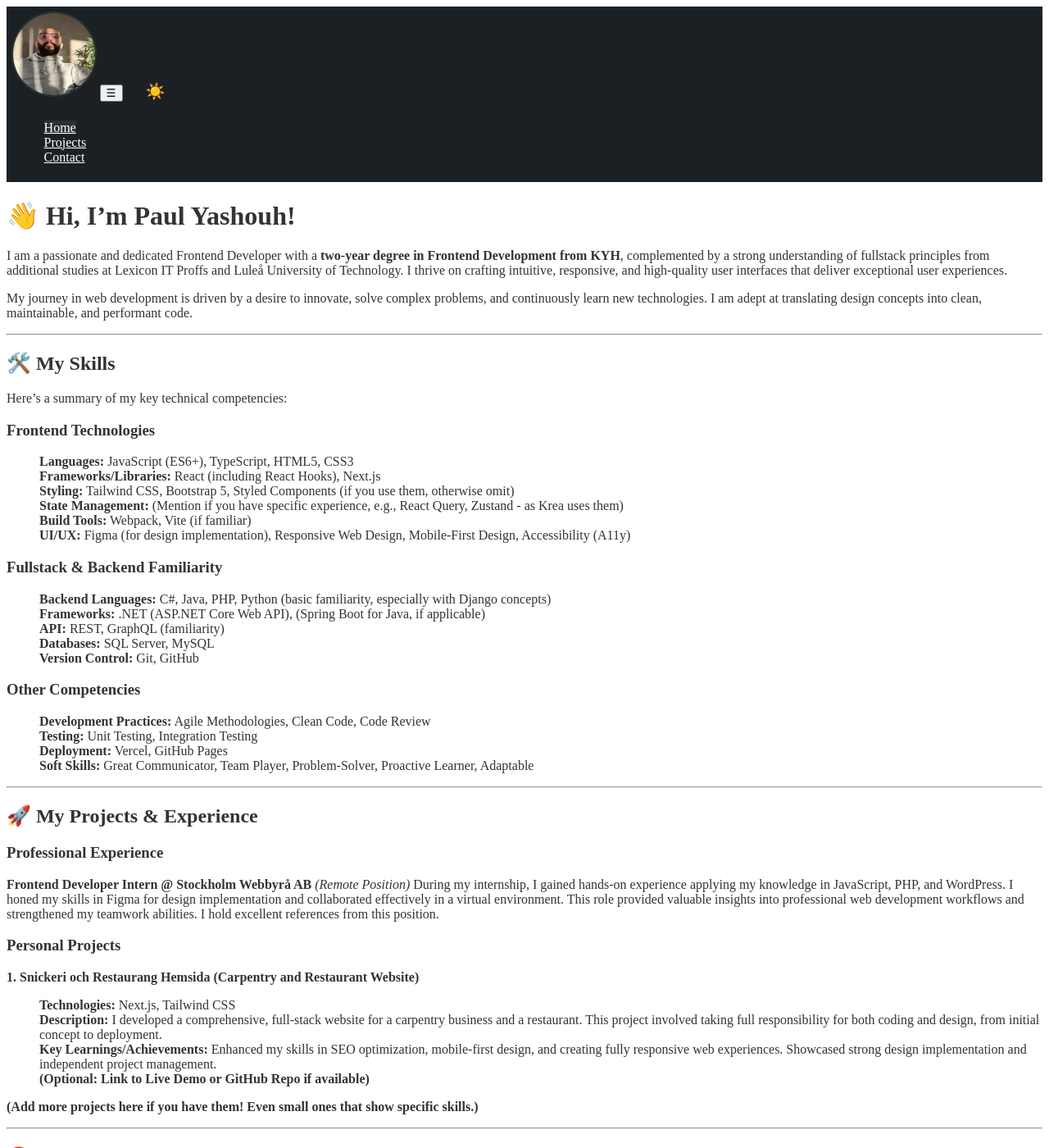
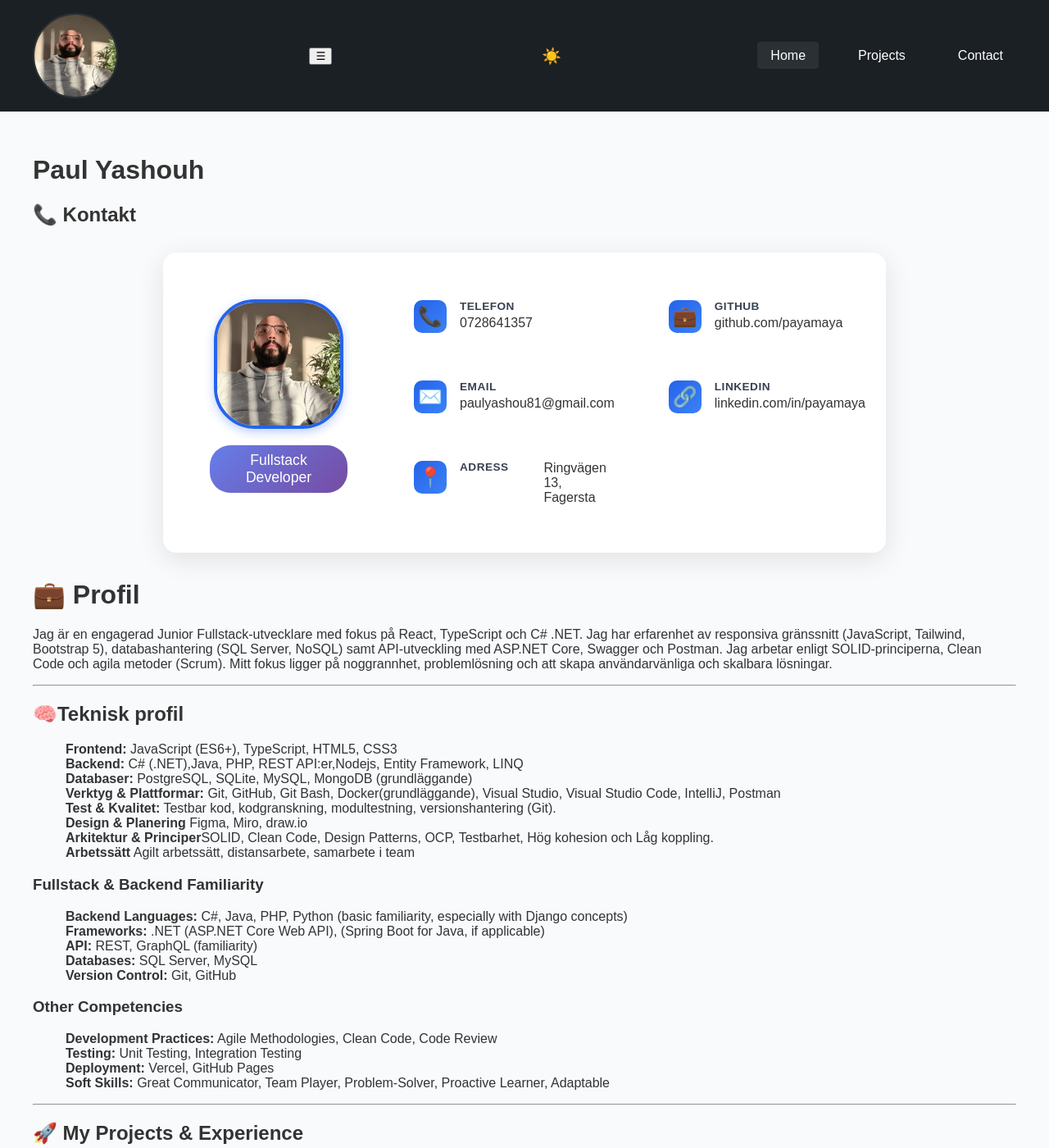
Before and after one commit to payamaya/payamaya.github.io, a Jekyll site: the page built from index.md, in a window 1280 px wide and 1400 px high. Shown: the whole window at 82% size. Built offline with Jekyll 4.4.1, drawn with Linux system fonts in a browser that asks for light colours; our own code applies the rules of GitHub Pages for plain Markdown files; some of the changed text lies outside the part shown.

Commit message:
adding style to the header

```diff
--- /dev/null
+++ b/_includes/footer.html
@@ -0,0 +1,32 @@
+<footer class="site-footer">
+  <div class="footer-content">
+    <div class="footer-profile">
+      <div class="footer-info">
+        <h3>Paul Yashouh</h3>
+        <p>Fullstack Developer</p>
+      </div>
+    </div>
+
+    <div class="footer-nav">
+      <ul class="footer-menu">
+        {% for item in site.data.navigation.main %}
+        <li>
+          <a href="{{ item.url | relative_url }}" {% if page.url==item.url %}class="active" {% endif %}>
+            {{ item.name }}
+          </a>
+        </li>
+        {% endfor %}
+      </ul>
+    </div>
+
+    <div class="footer-social">
+      <a href="https://github.com/payamaya/" target="_blank" class="social-link">GitHub</a>
+      <a href="https://www.linkedin.com/in/payamaya/" target="_blank" class="social-link">LinkedIn</a>
+      <a href="mailto:paulyashou81@gmail.com" class="social-link">Email</a>
+    </div>
+  </div>
+
+  <div class="footer-bottom">
+    <p>&copy; 2024 Paul Yashouh. All rights reserved.</p>
+  </div>
+</footer>
--- a/_includes/head.html
+++ b/_includes/head.html
@@ -29,6 +29,4 @@
   <meta name="twitter:title" content="{{ site.title }}">
   <meta name="twitter:description" content="{{ page.description | default: site.description }}">
   <meta name="twitter:image" content="{{ '/assets/images/opengraph-image.png' | absolute_url }}">
-  <!-- At the end of <body> in default.html -->
-  <script src="{{ '/assets/js/menu.js' | relative_url }}"></script>
 </head>
--- a/_layouts/default.html
+++ b/_layouts/default.html
@@ -7,7 +7,10 @@
 
 <body>
   {% include header.html %}
-  {{ content }}
+  <main>
+    {{ content }}
+  </main>
+  {% include footer.html %}
 </body>
 
 </html>
--- a/index.css
+++ b/index.css
@@ -1,11 +1,11 @@
 :root {
   /* Light mode defaults */
-  --bg-color: #ffffff;
+  --bg-color: #f8fafc;
   --text-color: #333333;
   --primary-color: #2a3034;
   --header-bg: #1b2025;
   --header-text: #ffffff;
-  --card-bg: #f8f9fa;
+  --card-bg: #ffffff;
   --card-shadow: rgba(0, 0, 0, 0.1);
 }
 
@@ -24,18 +24,49 @@ body {
   background-color: var(--bg-color);
   color: var(--text-color);
   transition: all 0.3s ease;
+  margin: 0;
+  padding: 0;
+  font-family: Arial, sans-serif;
 }
 
 header {
   background-color: var(--header-bg);
-  padding: 0.35rem;
+  padding: 1rem 0;
   position: sticky;
   top: 0;
+  z-index: 100;
 }
 
-nav ul li a {
+/* Navigation Styles */
+nav {
+  display: flex;
+  justify-content: space-between;
+  align-items: center;
+  padding: 0 2rem;
+  max-width: 1200px;
+  margin: 0 auto;
+}
+
+#nav-menu {
+  display: flex;
+  gap: 2rem;
+  margin: 0;
+  padding: 0;
+}
+
+#nav-menu li a {
   color: var(--header-text);
+  text-decoration: none;
+  padding: 0.5rem 1rem;
+  border-radius: 4px;
+  transition: background-color 0.3s ease;
 }
+
+#nav-menu li a:hover,
+#nav-menu li a.active {
+  background-color: var(--primary-color);
+}
+
 li {
   list-style: none;
 }
@@ -50,19 +81,51 @@ li {
   margin-left: 1rem;
 }
 
-/* Your Existing Styles (Updated for Theme) */
-img {
+/* Profile Image */
+nav img {
   border-radius: 50%;
   width: 50px;
   height: 50px;
   border: 2px solid var(--primary-color);
 }
 
-nav ul li a.active {
-  background-color: var(--primary-color);
+/* Main Content */
+main {
+  max-width: 1200px;
+  margin: 0 auto;
+  padding: 2rem;
 }
 
-/* Content Cards Example */
+/* Skills Section Styles */
+.skills-container {
+  font-size: 0.9em;
+  line-height: 1.5;
+  margin: 2rem 0;
+}
+
+.skill-category {
+  margin-bottom: 12px;
+  padding: 8px 0;
+  border-bottom: 1px solid #eee;
+}
+
+.skill-title {
+  color: #2563eb;
+  font-weight: 700;
+  display: inline-block;
+  min-width: 200px;
+}
+
+.skill-items {
+  color: #1e40af;
+  font-weight: 500;
+}
+
+[data-theme='dark'] .skill-category {
+  border-bottom-color: #444;
+}
+
+/* Content Cards */
 .card {
   background: var(--card-bg);
   box-shadow: 0 2px 4px var(--card-shadow);
@@ -70,22 +133,14 @@ nav ul li a.active {
   margin: 1rem 0;
   border-radius: 8px;
 }
+
 .nav-controls {
   display: flex;
   align-items: center;
   gap: 1rem;
 }
 
-.theme-toggle {
-  background: none;
-  border: none;
-  cursor: pointer;
-  font-size: 1.2rem;
-  padding: 0.5rem;
-}
-
-/* PROJETCS */
-/* Projects grid */
+/* Projects */
 .projects {
   display: grid;
   gap: 2rem;
@@ -95,6 +150,7 @@ nav ul li a.active {
   border: 1px solid #ddd;
   padding: 1.5rem;
   border-radius: 8px;
+  background: var(--card-bg);
 }
 
 /* Contact form */
@@ -102,37 +158,11 @@ form {
   max-width: 500px;
   margin: 0 auto;
 }
-/* --------------------------- */
 
 /* Mobile Menu Styles */
 @media (max-width: 768px) {
-  /* Hide desktop menu by default on mobile */
-  #nav-menu {
-    position: fixed;
-    top: 0;
-    left: -100%;
-    width: 70%; /* Takes up 70% of screen width */
-    height: 100vh;
-    background-color: var(--header-bg);
-    flex-direction: column;
-    padding: 2rem 1rem;
-    transition: all 0.3s ease-out;
-    z-index: 1000;
-    margin-top: 0;
-  }
-
-  /* Show menu when 'show' class is added */
-  #nav-menu.show {
-    left: 0;
-  }
-
-  /* Hamburger button styles */
   .hamburger {
     display: block;
-    position: fixed;
-    top: 1rem;
-    right: 1rem;
-    z-index: 1100;
     background: var(--primary-color);
     color: white;
     border: none;
@@ -141,7 +171,23 @@ form {
     font-size: 1.5rem;
   }
 
-  /* Menu items */
+  #nav-menu {
+    position: fixed;
+    top: 0;
+    left: -100%;
+    width: 70%;
+    height: 100vh;
+    background-color: var(--header-bg);
+    flex-direction: column;
+    padding: 2rem 1rem;
+    transition: all 0.3s ease-out;
+    z-index: 1000;
+  }
+
+  #nav-menu.show {
+    left: 0;
+  }
+
   #nav-menu li {
     width: 100%;
     margin: 0.5rem 0;
@@ -153,15 +199,444 @@ form {
     border-radius: 4px;
   }
 
-  /* Overlay when menu is open */
-  #nav-menu.show::before {
-    content: '';
-    position: fixed;
-    top: 0;
-    right: 0;
-    width: 100%;
-    height: 100%;
-    background-color: rgba(0, 0, 0, 0.5);
-    z-index: -1;
+  .skill-title {
+    min-width: 140px;
+    display: block;
+    margin-bottom: 2px;
+  }
+
+  main {
+    padding: 1rem;
   }
 }
+/* Contact Section Styles */
+.contact-container {
+  max-width: 600px;
+  margin: 2rem auto;
+}
+
+.contact-card {
+  background: var(--card-bg);
+  border-radius: 12px;
+  padding: 2rem;
+  box-shadow: 0 4px 6px var(--card-shadow);
+  border: 1px solid #e1e5e9;
+}
+
+.profile-header {
+  display: flex;
+  align-items: center;
+  gap: 1.5rem;
+  margin-bottom: 2rem;
+  padding-bottom: 1.5rem;
+  border-bottom: 2px solid #f0f0f0;
+}
+
+.profile-img {
+  width: 100px;
+  height: 100px;
+  border-radius: 50%;
+  object-fit: cover;
+  border: 3px solid #2563eb;
+}
+
+.profile-info h3 {
+  margin: 0 0 0.5rem 0;
+  color: var(--text-color);
+  font-size: 1.5rem;
+}
+
+.profile-info p {
+  margin: 0;
+  color: #6b7280;
+  font-size: 1rem;
+}
+
+.contact-details {
+  display: flex;
+  flex-direction: column;
+  gap: 1rem;
+}
+
+.contact-item {
+  display: flex;
+  align-items: flex-start;
+  gap: 1rem;
+  padding: 0.75rem;
+  border-radius: 8px;
+  transition: background-color 0.2s ease;
+}
+
+.contact-item:hover {
+  background-color: rgba(37, 99, 235, 0.05);
+}
+
+.contact-icon {
+  font-size: 1.25rem;
+  min-width: 30px;
+}
+
+.contact-text {
+  display: flex;
+  flex-direction: column;
+  gap: 0.25rem;
+}
+
+.contact-text strong {
+  color: #374151;
+  font-size: 0.9rem;
+  font-weight: 600;
+}
+
+.contact-text span,
+.contact-text a {
+  color: var(--text-color);
+  text-decoration: none;
+  font-size: 1rem;
+}
+
+.contact-text a:hover {
+  color: #2563eb;
+  text-decoration: underline;
+}
+
+/* Grid Layout Alternative */
+/* Contact Grid Layout */
+.contact-grid {
+  display: grid;
+  grid-template-columns: 200px 1fr;
+  gap: 3rem;
+  max-width: 800px;
+  margin: 2rem auto;
+  align-items: start;
+  background: var(--card-bg);
+  border-radius: 16px;
+  padding: 2.5rem;
+  box-shadow: 0 8px 32px rgba(0, 0, 0, 0.1);
+  border: 1px solid rgba(255, 255, 255, 0.2);
+  backdrop-filter: blur(10px);
+}
+
+.profile-section {
+  text-align: center;
+  padding: 1rem;
+}
+
+.profile-img-large {
+  width: 150px;
+  height: 150px;
+  border-radius: 50%;
+  object-fit: cover;
+  border: 4px solid #2563eb;
+  margin-bottom: 1rem;
+  box-shadow: 0 4px 12px rgba(37, 99, 235, 0.3);
+  transition:
+    transform 0.3s ease,
+    box-shadow 0.3s ease;
+}
+
+.profile-img-large:hover {
+  transform: scale(1.05);
+  box-shadow: 0 6px 20px rgba(37, 99, 235, 0.4);
+}
+
+.profile-section .title {
+  color: #6b7280;
+  margin: 0;
+  font-size: 1.1rem;
+  font-weight: 500;
+  padding: 0.5rem 1rem;
+  background: linear-gradient(135deg, #667eea 0%, #764ba2 100%);
+  border-radius: 25px;
+  color: white;
+  display: inline-block;
+}
+
+.contact-info {
+  display: flex;
+  align-items: center;
+}
+
+.contact-row {
+  display: grid;
+  grid-template-columns: 1fr 1fr;
+  gap: 2rem;
+  width: 100%;
+}
+
+.contact-col {
+  display: flex;
+  flex-direction: column;
+  gap: 1.5rem;
+}
+
+.contact-field {
+  display: flex;
+  align-items: flex-start;
+  gap: 1rem;
+  padding: 1rem;
+  border-radius: 12px;
+  transition: all 0.3s ease;
+  background: rgba(255, 255, 255, 0.1);
+  border: 1px solid rgba(255, 255, 255, 0.2);
+}
+
+.contact-field:hover {
+  background: rgba(37, 99, 235, 0.1);
+  border-color: rgba(37, 99, 235, 0.3);
+  transform: translateY(-2px);
+  box-shadow: 0 4px 12px rgba(37, 99, 235, 0.15);
+}
+
+.contact-field .icon {
+  font-size: 1.5rem;
+  min-width: 40px;
+  height: 40px;
+  display: flex;
+  align-items: center;
+  justify-content: center;
+  background: linear-gradient(135deg, #2563eb, #3b82f6);
+  border-radius: 10px;
+  color: white;
+}
+
+.contact-field > div {
+  flex: 1;
+}
+
+.contact-field .label {
+  font-weight: 600;
+  color: #374151;
+  font-size: 0.85rem;
+  margin-bottom: 0.25rem;
+  text-transform: uppercase;
+  letter-spacing: 0.5px;
+}
+
+.contact-field .value {
+  color: var(--text-color);
+  font-size: 1rem;
+  font-weight: 500;
+}
+
+.contact-field a {
+  color: var(--text-color);
+  text-decoration: none;
+  transition: color 0.3s ease;
+}
+
+.contact-field a:hover {
+  color: #2563eb;
+  text-decoration: underline;
+}
+
+/* Dark theme adjustments */
+[data-theme='dark'] .contact-grid {
+  background: var(--card-bg);
+  border: 1px solid #374151;
+  box-shadow: 0 8px 32px rgba(0, 0, 0, 0.3);
+}
+
+[data-theme='dark'] .contact-field {
+  background: rgba(255, 255, 255, 0.05);
+  border: 1px solid #374151;
+}
+
+[data-theme='dark'] .contact-field:hover {
+  background: rgba(37, 99, 235, 0.2);
+  border-color: #2563eb;
+}
+
+[data-theme='dark'] .contact-field .label {
+  color: #d1d5db;
+}
+
+[data-theme='dark'] .contact-field .value {
+  color: #f3f4f6;
+}
+
+/* Mobile responsive */
+@media (max-width: 768px) {
+  .contact-grid {
+    grid-template-columns: 1fr;
+    gap: 2rem;
+    text-align: center;
+    padding: 1.5rem;
+    margin: 1rem;
+  }
+
+  .contact-row {
+    grid-template-columns: 1fr;
+    gap: 1rem;
+  }
+
+  .profile-img-large {
+    width: 120px;
+    height: 120px;
+  }
+
+  .contact-field {
+    padding: 0.75rem;
+  }
+
+  .contact-field .icon {
+    font-size: 1.25rem;
+    min-width: 35px;
+    height: 35px;
+  }
+}
+
+@media (max-width: 480px) {
+  .contact-grid {
+    padding: 1rem;
+  }
+
+  .contact-field {
+    flex-direction: column;
+    text-align: center;
+    gap: 0.5rem;
+  }
+
+  .contact-field .icon {
+    align-self: center;
+  }
+}
+/* Footer Styles */
+.site-footer {
+  background: var(--header-bg);
+  color: var(--header-text);
+  padding: 2rem 0 0;
+  margin-top: 4rem;
+}
+
+.footer-content {
+  max-width: 1200px;
+  margin: 0 auto;
+  padding: 0 2rem;
+  display: grid;
+  grid-template-columns: 1fr 2fr 1fr;
+  gap: 3rem;
+  align-items: start;
+}
+
+.footer-profile {
+  text-align: center;
+}
+
+.footer-img {
+  width: 80px;
+  height: 80px;
+  border-radius: 50%;
+  object-fit: cover;
+  border: 2px solid #2563eb;
+  margin-bottom: 1rem;
+}
+
+.footer-info h3 {
+  margin: 0 0 0.5rem 0;
+  font-size: 1.2rem;
+}
+
+.footer-info p {
+  margin: 0;
+  color: #9ca3af;
+  font-size: 0.9rem;
+}
+
+.footer-nav {
+  display: flex;
+  justify-content: center;
+}
+
+.footer-menu {
+  display: flex;
+  flex-direction: column;
+  gap: 0.5rem;
+  margin: 0;
+  padding: 0;
+}
+
+.footer-menu li {
+  list-style: none;
+}
+
+.footer-menu a {
+  color: var(--header-text);
+  text-decoration: none;
+  padding: 0.5rem 1rem;
+  border-radius: 6px;
+  transition: all 0.3s ease;
+  display: block;
+}
+
+.footer-menu a:hover,
+.footer-menu a.active {
+  background-color: rgba(37, 99, 235, 0.2);
+  color: #60a5fa;
+}
+
+.footer-social {
+  display: flex;
+  flex-direction: column;
+  gap: 0.75rem;
+  text-align: right;
+}
+
+.social-link {
+  color: var(--header-text);
+  text-decoration: none;
+  padding: 0.5rem;
+  border-radius: 6px;
+  transition: all 0.3s ease;
+  text-align: center;
+  background: rgba(255, 255, 255, 0.1);
+}
+
+.social-link:hover {
+  background: rgba(37, 99, 235, 0.3);
+  transform: translateY(-2px);
+}
+
+.footer-bottom {
+  border-top: 1px solid #374151;
+  margin-top: 2rem;
+  padding: 1.5rem 0;
+  text-align: center;
+  color: #9ca3af;
+  font-size: 0.9rem;
+}
+
+/* Mobile responsive footer */
+@media (max-width: 768px) {
+  .footer-content {
+    grid-template-columns: 1fr;
+    gap: 2rem;
+    text-align: center;
+  }
+
+  .footer-social {
+    text-align: center;
+    flex-direction: row;
+    justify-content: center;
+  }
+
+  .footer-menu {
+    flex-direction: row;
+    flex-wrap: wrap;
+    justify-content: center;
+  }
+
+  .footer-menu a {
+    padding: 0.5rem;
+  }
+}
+
+@media (max-width: 480px) {
+  .footer-content {
+    padding: 0 1rem;
+  }
+
+  .footer-menu {
+    flex-direction: column;
+  }
+}
--- a/index.md
+++ b/index.md
@@ -2,26 +2,77 @@
 layout: default
 ---
 
-# 👋 Hi, I'm Paul Yashouh!
+<h1>Paul Yashouh</h1>
 
-I am a passionate and dedicated Frontend Developer with a **two-year degree in Frontend Development from KYH**, complemented by a strong understanding of fullstack principles from additional studies at Lexicon IT Proffs and Luleå University of Technology. I thrive on crafting intuitive, responsive, and high-quality user interfaces that deliver exceptional user experiences.
+## 📞 Kontakt
 
-My journey in web development is driven by a desire to innovate, solve complex problems, and continuously learn new technologies. I am adept at translating design concepts into clean, maintainable, and performant code.
+<div class="contact-grid">
+  <div class="profile-section">
+    <img src="/assets/images/mypic1.jpg" alt="Paul Yashouh's Photo" width="100" style="border-radius: 50px" class="profile-img-large">
+    <p class="title">Fullstack Developer</p>
+  </div>
+  <div class="contact-info">
+    <div class="contact-row">
+      <div class="contact-col">
+        <div class="contact-field">
+          <span class="icon">📞</span>
+          <div>
+            <div class="label">Telefon</div>
+            <div class="value">0728641357</div>
+          </div>
+        </div>
+        <div class="contact-field">
+          <span class="icon">✉️</span>
+          <div>
+            <div class="label">Email</div>
+            <div class="value"><a href="mailto:paulyashou81@gmail.com">paulyashou81@gmail.com</a></div>
+          </div>
+        </div>
+        <div class="contact-field">
+          <span class="icon">📍</span>
+            <div class="label">Adress</div>
+            <div class="value">Ringvägen 13, Fagersta</div>
+        </div>
+      </div>
+      <div class="contact-col">
+        <div class="contact-field">
+          <span class="icon">💼</span>
+          <div>
+            <div class="label">GitHub</div>
+            <div class="value"><a href="https://github.com/payamaya/" target="_blank">github.com/payamaya</a></div>
+          </div>
+        </div>
+        <div class="contact-field">
+          <span class="icon">🔗</span>
+          <div>
+            <div class="label">LinkedIn</div>
+            <div class="value"><a href="https://www.linkedin.com/in/payamaya/" target="_blank">linkedin.com/in/payamaya</a></div>
+          </div>
+        </div>
+      </div>
+    </div>
+  </div>
+</div>
+
+# 💼 Profil
+
+Jag är en engagerad Junior Fullstack-utvecklare med fokus på React, TypeScript och C# .NET.
+Jag har erfarenhet av responsiva gränssnitt (JavaScript, Tailwind, Bootstrap 5), databashantering (SQL Server, NoSQL) samt API-utveckling med ASP.NET Core, Swagger och Postman.
+Jag arbetar enligt SOLID-principerna, Clean Code och agila metoder (Scrum).
+Mitt fokus ligger på noggrannhet, problemlösning och att skapa användarvänliga och skalbara lösningar.
 
 ---
 
-## 🛠️ My Skills
+## 🧠Teknisk profil
 
-Here's a summary of my key technical competencies:
-
-### Frontend Technologies
-
-- **Languages:** JavaScript (ES6+), TypeScript, HTML5, CSS3
-- **Frameworks/Libraries:** React (including React Hooks), Next.js
-- **Styling:** Tailwind CSS, Bootstrap 5, Styled Components (if you use them, otherwise omit)
-- **State Management:** (Mention if you have specific experience, e.g., React Query, Zustand - as Krea uses them)
-- **Build Tools:** Webpack, Vite (if familiar)
-- **UI/UX:** Figma (for design implementation), Responsive Web Design, Mobile-First Design, Accessibility (A11y)
+- **Frontend:** JavaScript (ES6+), TypeScript, HTML5, CSS3
+- **Backend:** C# (.NET),Java, PHP, REST API:er,Nodejs, Entity Framework, LINQ
+- **Databaser:** PostgreSQL, SQLite, MySQL, MongoDB (grundläggande)
+- **Verktyg & Plattformar:** Git, GitHub, Git Bash, Docker(grundläggande), Visual Studio, Visual Studio Code, IntelliJ, Postman
+- **Test & Kvalitet:** Testbar kod, kodgranskning, modultestning, versionshantering (Git).
+- **Design & Planering** Figma, Miro, draw.io
+- **Arkitektur & Principer**SOLID, Clean Code, Design Patterns, OCP, Testbarhet, Hög kohesion och Låg koppling.
+- **Arbetssätt** Agilt arbetssätt, distansarbete, samarbete i team
 
 ### Fullstack & Backend Familiarity
 
@@ -69,7 +120,4 @@ Thank you for visiting my portfolio!
 
 ---
 
-**[Optional: Add a professional photo here, in `/assets/images/mypic1.jpg`]**
-**[Optional: Add a professional photo here, in `assets/images/examens-bild.png`]**
-_Example: `<img src="assets/images/examens-bild.png" alt="Paul Yashouh's Photo" width="200" style="border-radius: 50%;">`_
-_Example: `<img src="/assets/images/mypic1.jpg" alt="Paul Yashouh's Photo" width="200" style="border-radius: 50%;">`_
+<!-- <img src="assets/images/examens-bild.png" alt="Paul Yashouh's Photo" width="200" style="border-radius: 50%;"> -->
```
